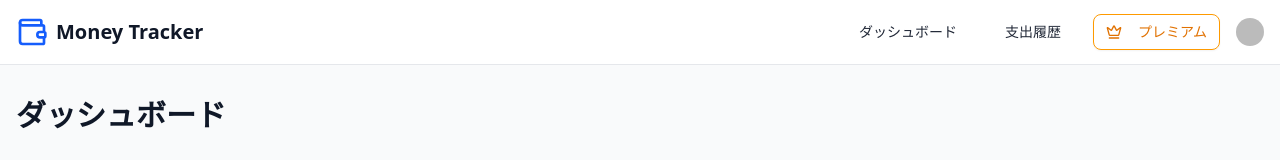
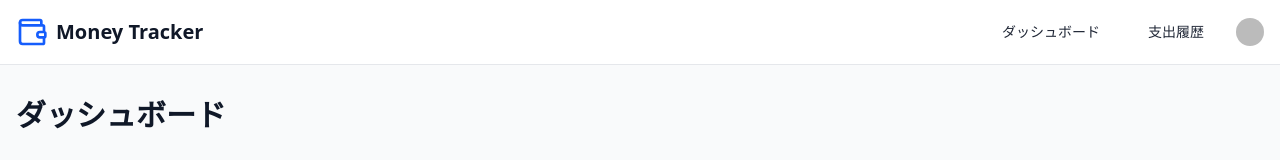
Before and after one commit to TaharaKazuki/my-app, a Next.js app: page /dashboard in a window 1280 px wide. Shown: the top 160 px of the page. Built offline with nearby package versions, Linux system fonts and the light colour scheme; no server answers; sample sign-in values are in the browser's storage; some icons are missing.

Commit message:
ヘッダーおよびプレミアムバナーコンポーネントでuseAuthフックを使用し、プレミアムプランのチェックを有効化。Clerk Billing設定完了後の機能実装に向けた準備を整えた。

```diff
--- a/src/components/layout/header.tsx
+++ b/src/components/layout/header.tsx
@@ -1,14 +1,14 @@
 'use client'
 
 import Link from 'next/link'
-import { UserButton, SignedIn, SignedOut } from '@clerk/nextjs'
+import { UserButton, SignedIn, SignedOut, useAuth } from '@clerk/nextjs'
 import { Button } from '@/components/ui/button'
 import { Wallet, Crown } from 'lucide-react'
 
 export function Header() {
-
-  // 一旦プレミアムチェックを無効化（Clerk Billingの設定完了後に有効化）
-  const isPremium = false
+  const { has } = useAuth()
+  // Clerkのhas関数でプレミアムプランをチェック
+  const isPremium = has && has({ plan: 'premium' })
 
   return (
     <header className="bg-white border-b border-gray-200">
--- a/src/components/premium-banner.tsx
+++ b/src/components/premium-banner.tsx
@@ -10,8 +10,8 @@ import { useState } from 'react'
 export function PremiumBanner() {
   const { has } = useAuth()
   const [isDismissed, setIsDismissed] = useState(false)
-  // Clerkのhas関数が利用可能な場合は使用、そうでなければfalse
-  const isPremium = false // 一旦falseに設定（Clerk Billingの設定完了後に有効化）
+  // Clerkのhas関数でプレミアムプランをチェック
+  const isPremium = has && has({ plan: 'premium' })
 
   // プレミアムユーザーまたは非表示の場合は何も表示しない
   if (isPremium || isDismissed) {
```
